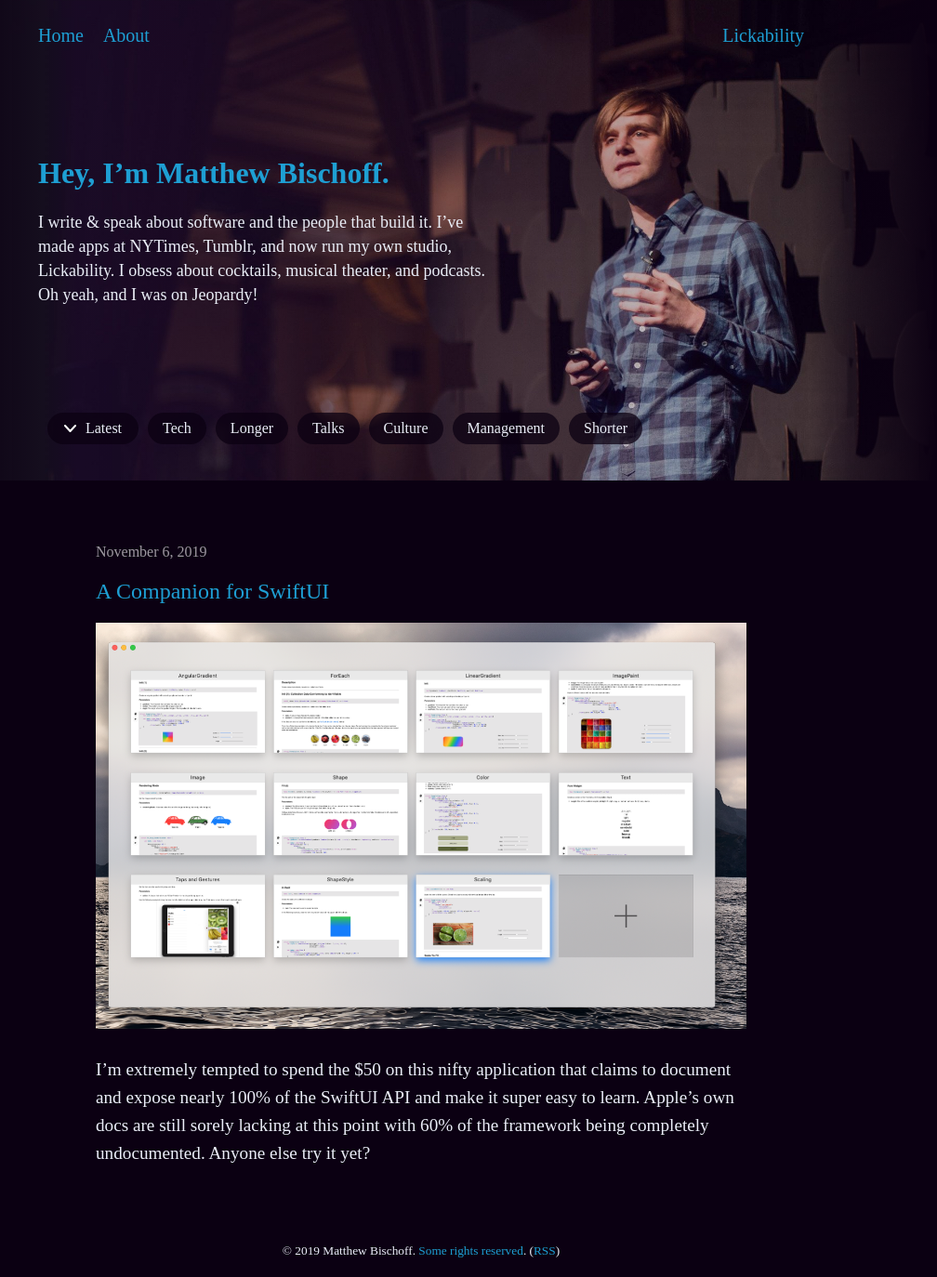
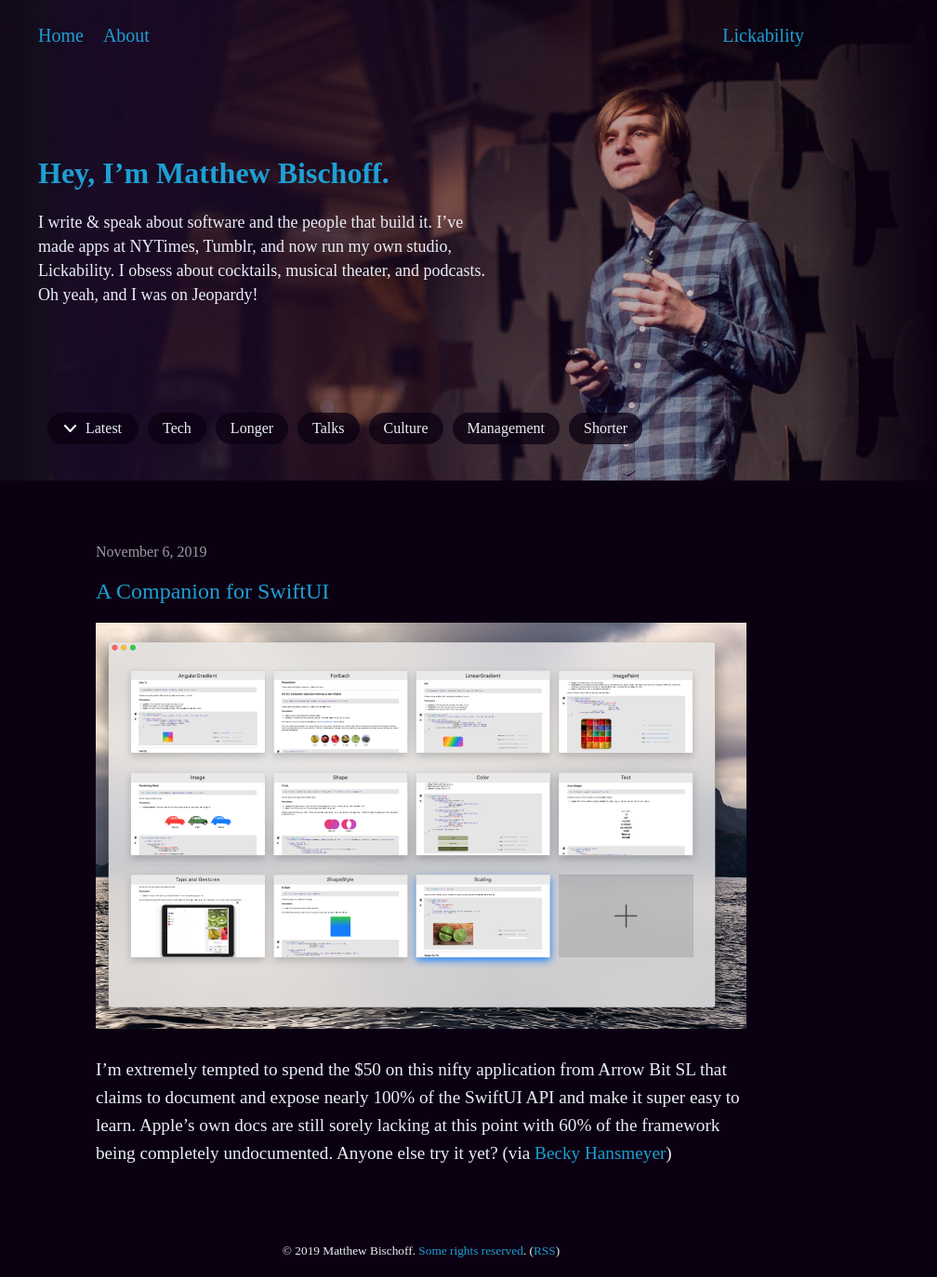
Before and after one commit to mbbischoff/website, a Jekyll site: the page built from _posts/2019-11-06-a-companion-for-swiftui.markdown, in a window 1280 px wide. Shown: the whole page at 93% size, without its empty margins (187-1195 px from the left). Built offline with Jekyll 4.4.1, drawn with Linux system fonts in a browser that asks for light colours; some web fonts are replaced.

Commit message:
Updated A Companion For Swiftui

```diff
--- a/_posts/2019-11-06-a-companion-for-swiftui.markdown
+++ b/_posts/2019-11-06-a-companion-for-swiftui.markdown
@@ -9,13 +9,13 @@ tags:
 - swiftui
 image: swift-ui-companion.png
 description: I’m extremely tempted to spend the $50 on this nifty application that
-  claims to document and expose nearly 100% of the SwiftUI API and make is super easy
+  claims to document and expose nearly 100% of the SwiftUI API and make it super easy
   to learn. Apple’s own docs are still sorely lacking at this point with 60% of the
-  framework being completely undocumented.
+  framework being completely undocumented. Anyone else try it yet?
 format: link
 link: https://apps.apple.com/us/app/a-companion-for-swiftui/id1485436674?ls=1&mt=12
 ---
 
 ![swift-ui-companion.png](/uploads/swift-ui-companion.png)
 
-I’m extremely tempted to spend the $50 on this nifty application that claims to document and expose nearly 100% of the SwiftUI API and make it super easy to learn. Apple’s own docs are still sorely lacking at this point with 60% of the framework being completely undocumented. Anyone else try it yet?
+I’m extremely tempted to spend the $50 on this nifty application from Arrow Bit SL that claims to document and expose nearly 100% of the SwiftUI API and make it super easy to learn. Apple’s own docs are still sorely lacking at this point with 60% of the framework being completely undocumented. Anyone else try it yet? (via [Becky Hansmeyer](https://twitter.com/bhansmeyer/status/1192090820188557314))
```
